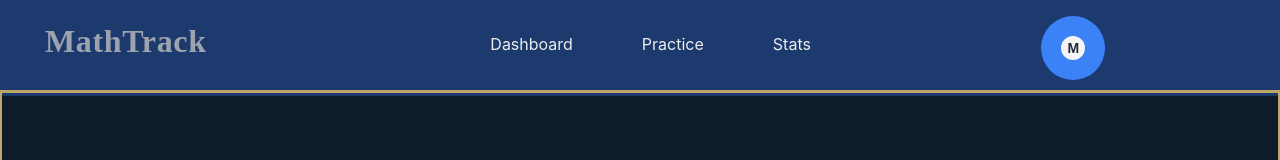
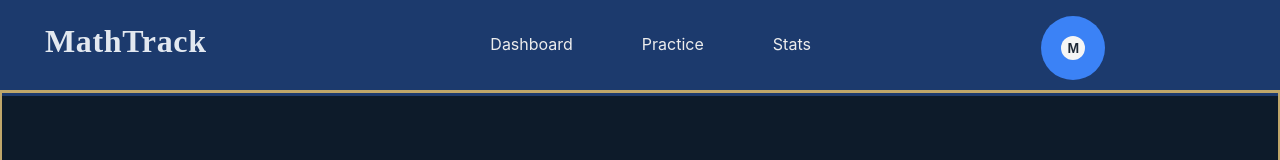
Before and after one commit to LuisDev912/EduMath-Track, a React (Vite) app in the folder frontend/: page /game in a window 1280 px wide. Shown: the top 160 px of the page. Built offline with nearby package versions, Linux system fonts and the light colour scheme.

Commit message:
fix(frontend): change brand font-size in the Header component

```diff
--- a/frontend/src/shared/components/Semantic/Semantic.tsx
+++ b/frontend/src/shared/components/Semantic/Semantic.tsx
@@ -35,7 +35,7 @@ export function Header() {
             <nav className={SemanticStyles.nav} aria-label={t('nav.mainAriaLabel')}>
                 <ul>
                     <li className={SemanticStyles.homeLi}>
-                        <NavLink to='/' className='heading-primary'>
+                        <NavLink to='/' className='heading-primary home-link'>
                             {t('nav.brand')}
                         </NavLink>
                     </li>
--- a/frontend/src/styles/index.css
+++ b/frontend/src/styles/index.css
@@ -80,16 +80,10 @@ section {
 
 .heading-primary {
     font-family: var(--font-family-title);
-    font-size: var(--font-size-xl);
+    font-size: var(--font-size-xxl);
     font-weight: var(--weight-bold);
     text-align: start;
     letter-spacing: 0.02em;
-}
-
-@media screen and (min-width: 480px) {
-    .heading-primary{
-        font-size: var(--font-size-xxl);
-    }
 }
 
 .heading-secondary {
--- a/frontend/src/styles/utilities.css
+++ b/frontend/src/styles/utilities.css
@@ -9,6 +9,8 @@
 .correct-text{ color: #1cdd66; }
 
 .text-lg{ font-size: var(--font-size-lg); }
+
+.home-link { color: var(--text-light); }
 
 /* === flex utilities === */
 .flex { display: flex; }
```
